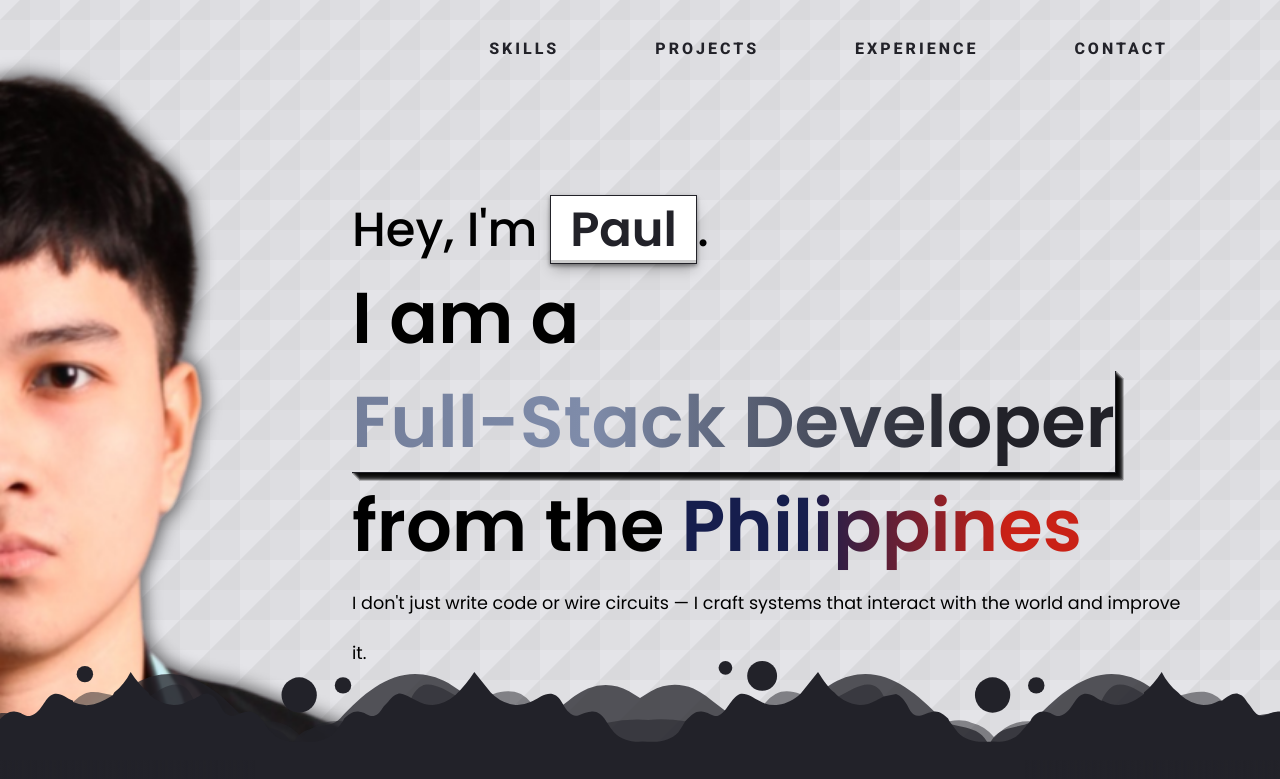
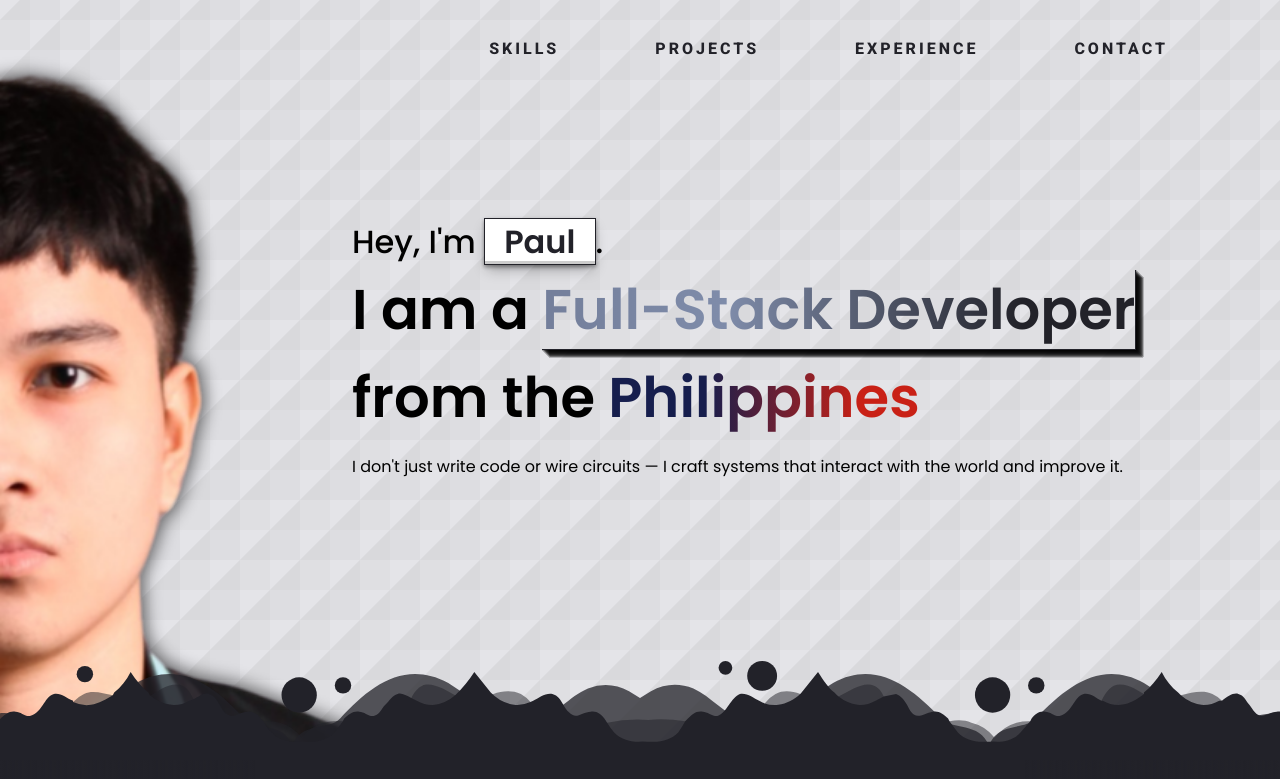
Before and after one commit to gengocodes/gengo-bit, a React (Create React App) app: page / in a window 1280 px wide. Shown: the top 779 px of the page. Built offline with nearby package versions, Linux system fonts and the light colour scheme.

Commit message:
improve welcome section's texts

```diff
--- a/src/components/Welcome/Welcome.css
+++ b/src/components/Welcome/Welcome.css
@@ -115,13 +115,13 @@
   animation: textShine 5s ease-in-out infinite alternate;
 }
 .welcome-greetings {
-  font-size: 3rem;
+  font-size: 2rem;
   font-weight: 500;
 }
 .welcome-desc1 {
-  font-size: 4.5rem;
+  font-size: 3.5rem;
   font-weight: 700;
-  line-height: 6.5rem;
+  line-height: 5.5rem;
 }
 .welcome-name:hover {
   color: white;
@@ -142,7 +142,7 @@
 }
 .welcome-catch {
   line-height: 50px;
-  font-size: 1.1rem;
+  font-size: 1rem;
   font-weight: 400;
 }
 .paul_pic {
```
